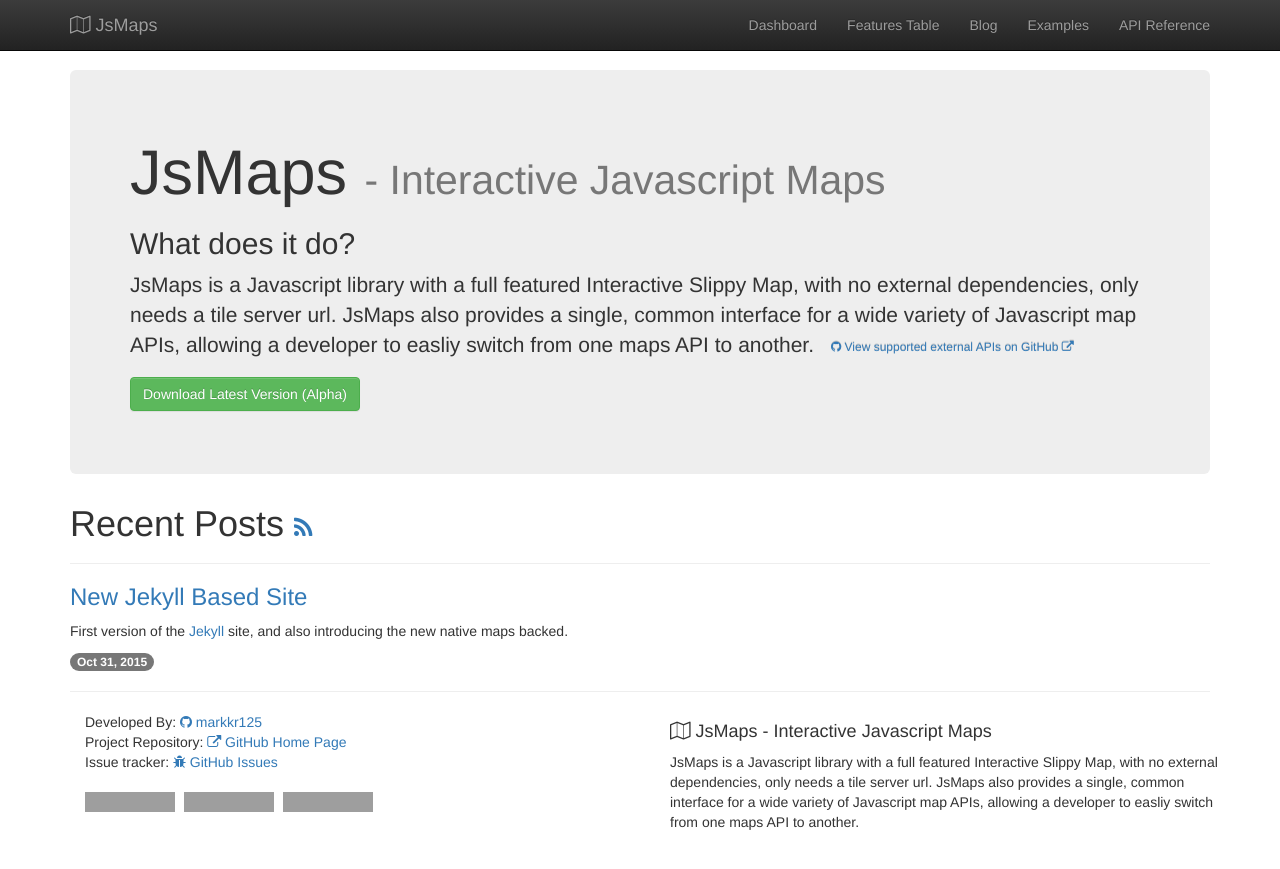
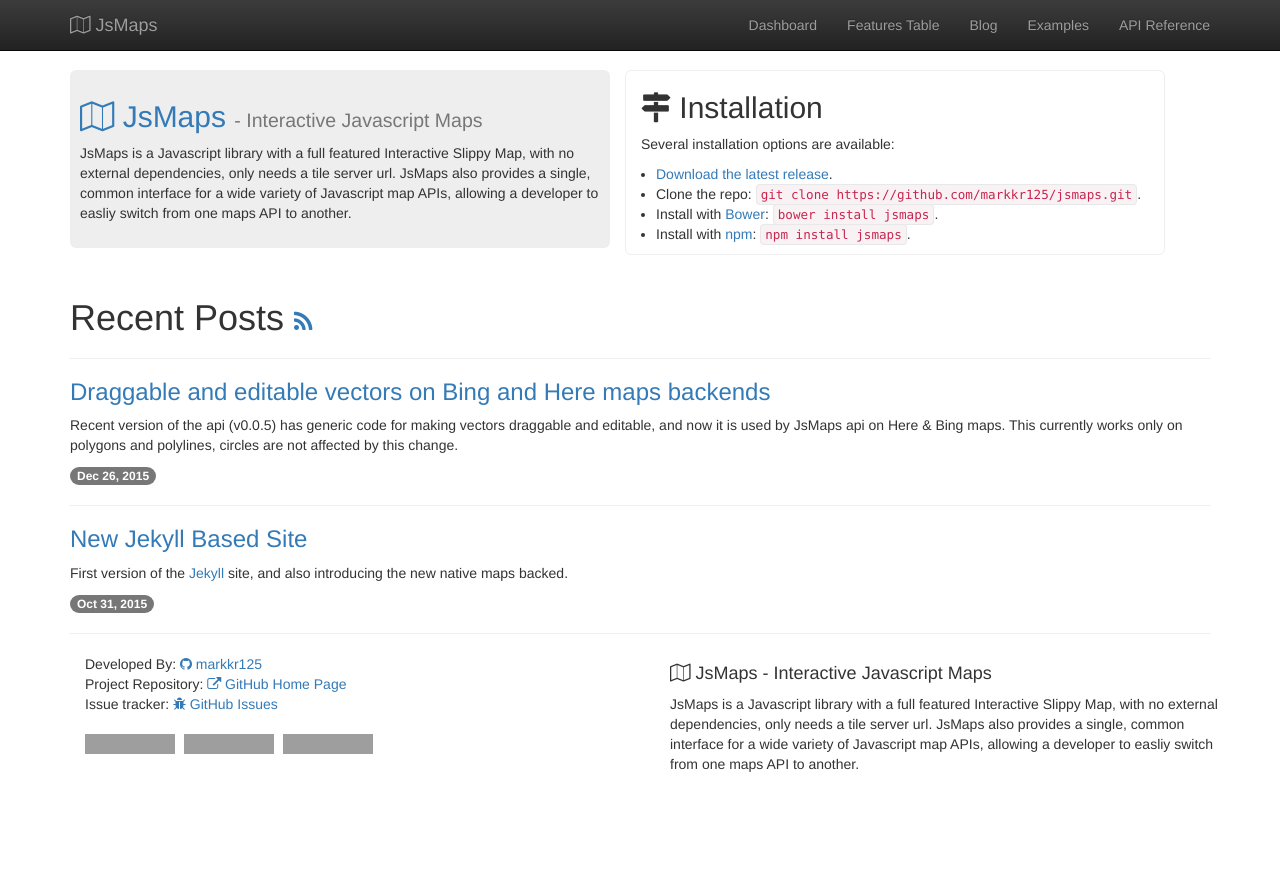
Before and after one commit to markkr125/jsmaps, a Jekyll site: the page built from index.html, in a window 1280 px wide. Shown: the top 869 px of the page. Built offline with Jekyll 4.4.1, drawn with Linux system fonts in a browser that asks for light colours; nearby versions of some CDN libraries; Markdown is read by kramdown in place of the engine named in the settings; grey boxes are pictures that could not be loaded.

Commit message:
update to version 0.0.5

```diff
--- a/_config.yml
+++ b/_config.yml
@@ -10,7 +10,7 @@
 permalink: /blog/:year/:month/:day/:title/
 paginate_path: "/blog/page:num"
 paginate: 10
-version: "v0.0.2"
+version: "v0.0.5"
 
 # Build settings
 markdown: redcarpet
--- /dev/null
+++ b/_posts/2015-12-26-bing-map-here-maps-vector-drag.markdown
@@ -0,0 +1,10 @@
+---
+layout: post
+title:  "Draggable and editable vectors on Bing and Here maps backends"
+date:   2015-12-26 02:49:36
+categories: bing here update
+---
+Recent version of the api (v0.0.5) has generic code for making vectors draggable and editable, and now it is used by JsMaps api on Here & Bing maps.
+This currently works only on polygons and polylines, circles are not affected by this change.
+
+Check out the <a href="{{ "/examples/" | prepend: site.baseurl }}" target="_blank">Examples</a> to see these new changes in action.
--- a/css/offcanvas.css
+++ b/css/offcanvas.css
@@ -318,6 +318,22 @@
     text-transform: capitalize;
 }
 
+.container .jumbotron.jumbotron-mini, .container-fluid .jumbotron.jumbotron-mini {
+    padding:10px;
+}
+
+.jumbotron.jumbotron-mini p{
+    font-size: 14px;
+}
+.installation {
+    padding-left: 15px;
+    border: 1px solid #eee;
+    border-radius: 6px;
+}
+.installation ul{
+    margin-left: 15px;
+}
+
 /*
  * Off Canvas
  * --------------------------------------------------
--- a/index.html
+++ b/index.html
@@ -2,13 +2,30 @@
 layout: default
 ---
 <div class="">
-    <div class="jumbotron">
-        <h1>JsMaps <small>- Interactive Javascript Maps</small></h1>
-        <h2>What does it do?</h2>
-        <p>{{ site.description }} <a class="btn btn-link btn-info btn-sm" href="https://github.com/{{ site.github_username }}" target="_blank"><i class="fa fa-github"></i> View supported external APIs on GitHub <i class="fa fa-external-link"></i></a></p>
-        <p>
-            <a class="btn btn-success" href="https://github.com/markkr125/jsmaps/archive/master.zip" role="button">Download Latest Version (Alpha)</a>
-        </p>
+    <div class="container-fluid">
+        <div class="row">
+            <div class="col-md-6 row">
+                <div class="jumbotron jumbotron-mini">
+                    <h2 class="text-primary"><i class="fa fa-map-o"></i> JsMaps
+                        <small>- Interactive Javascript Maps</small>
+                    </h2>
+                    <p>{{ site.description }}</p>
+                </div>
+            </div>
+            <div class="col-md-6">
+                <div class="installation">
+                    <h2><i class="fa fa-map-signs"></i> Installation</h2>
+
+                    <p>Several installation options are available:</p>
+                    <ul>
+                        <li><a href="https://github.com/markkr125/jsmaps/releases">Download the latest release</a>.</li>
+                        <li>Clone the repo: <code>git clone https://github.com/markkr125/jsmaps.git</code>.</li>
+                        <li>Install with <a href="http://bower.io">Bower</a>: <code>bower install jsmaps</code>.</li>
+                        <li>Install with <a href="https://www.npmjs.com">npm</a>: <code>npm install jsmaps</code>.</li>
+                    </ul>
+                </div>
+            </div>
+        </div>
     </div>
 
     <h1>Recent Posts <small><a href="{{ "/feed.xml" | prepend: site.baseurl }}" title="Subscribe Via RSS"><i class="fa fa-rss"></i></a></small></h1>
--- a/jsfiles/exampleLoader.js
+++ b/jsfiles/exampleLoader.js
@@ -38,6 +38,7 @@
         var files = {
             'native': ['<link type="text/css" rel="stylesheet" href="https://cdn.rawgit.com/markkr125/jsmaps/'+LIBRARY_VERSION+'/library/native/core.native.css" />',
                 '<script src="https://cdn.rawgit.com/markkr125/jsmaps/'+LIBRARY_VERSION+'/library/core.abstract.js" type="text/javascript"></script>',
+                '<script src="https://cdn.rawgit.com/markkr125/jsmaps/'+LIBRARY_VERSION+'/library/core.abstract-helper.js" type="text/javascript"></script>',
                 '<script src="https://cdn.rawgit.com/markkr125/jsmaps/'+LIBRARY_VERSION+'/library/core.js" type="text/javascript"></script>',
                 '<script src="https://cdn.rawgit.com/markkr125/jsmaps/'+LIBRARY_VERSION+'/library/native/core.native.js" type="text/javascript"></script>',
                 '<script src="https://cdn.rawgit.com/markkr125/jsmaps/'+LIBRARY_VERSION+'/library/native/core.native-ui.js" type="text/javascript"></script>',
@@ -49,6 +50,7 @@
             'google': [
                 '<script src="http://maps.google.com/maps/api/js?sensor=false" type="text/javascript"></script>',
                 '<script src="https://cdn.rawgit.com/markkr125/jsmaps/'+LIBRARY_VERSION+'/library/core.abstract.js" type="text/javascript"></script>',
+                '<script src="https://cdn.rawgit.com/markkr125/jsmaps/'+LIBRARY_VERSION+'/library/core.abstract-helper.js" type="text/javascript"></script>',
                 '<script src="https://cdn.rawgit.com/markkr125/jsmaps/'+LIBRARY_VERSION+'/library/core.js" type="text/javascript"></script>',
                 '<script src="https://cdn.rawgit.com/markkr125/jsmaps/'+LIBRARY_VERSION+'/library/google/core.google.js" type="text/javascript"></script>',
                 '<script src="https://cdn.rawgit.com/markkr125/jsmaps/'+LIBRARY_VERSION+'/library/google/core.google-geocoder.js" type="text/javascript"></script>',
@@ -57,6 +59,7 @@
             'yandex': [
                 '<script src="http://api-maps.yandex.ru/2.1/?lang=en_US" type="text/javascript"></script>',
                 '<script src="https://cdn.rawgit.com/markkr125/jsmaps/'+LIBRARY_VERSION+'/library/core.abstract.js" type="text/javascript"></script>',
+                '<script src="https://cdn.rawgit.com/markkr125/jsmaps/'+LIBRARY_VERSION+'/library/core.abstract-helper.js" type="text/javascript"></script>',
                 '<script src="https://cdn.rawgit.com/markkr125/jsmaps/'+LIBRARY_VERSION+'/library/core.js" type="text/javascript"></script>',
                 '<script src="https://cdn.rawgit.com/markkr125/jsmaps/'+LIBRARY_VERSION+'/library/yandex/core.yandex.js" type="text/javascript"></script>',
                 '<script src="https://cdn.rawgit.com/markkr125/jsmaps/'+LIBRARY_VERSION+'/library/yandex/core.yandex-geocoder.js" type="text/javascript"></script>',
@@ -64,6 +67,7 @@
             ],
             'bing': [
                 '<script type="text/javascript" src="http://ecn.dev.virtualearth.net/mapcontrol/mapcontrol.ashx?v=7.0"></script>',
+                '<script src="https://cdn.rawgit.com/markkr125/jsmaps/'+LIBRARY_VERSION+'/library/core.abstract-helper.js" type="text/javascript"></script>',
                 '<script src="https://cdn.rawgit.com/markkr125/jsmaps/'+LIBRARY_VERSION+'/library/core.abstract.js" type="text/javascript"></script>',
                 '<script src="https://cdn.rawgit.com/markkr125/jsmaps/'+LIBRARY_VERSION+'/library/core.js" type="text/javascript"></script>',
                 '<script src="https://cdn.rawgit.com/markkr125/jsmaps/'+LIBRARY_VERSION+'/library/bing/core.bing.js" type="text/javascript"></script>',
@@ -78,10 +82,12 @@
                 '<script type="text/javascript" charset="UTF-8" src="https://js.api.here.com/v3/3.0/mapsjs-mapevents.js"></script>',
                 '<script src="http://js.api.here.com/v3/3.0/mapsjs-pano.js" type="text/javascript" charset="utf-8"></script>',
                 '<script src="https://cdn.rawgit.com/markkr125/jsmaps/'+LIBRARY_VERSION+'/library/core.abstract.js" type="text/javascript"></script>',
+                '<script src="https://cdn.rawgit.com/markkr125/jsmaps/'+LIBRARY_VERSION+'/library/core.abstract-helper.js" type="text/javascript"></script>',
                 '<script src="https://cdn.rawgit.com/markkr125/jsmaps/'+LIBRARY_VERSION+'/library/core.js" type="text/javascript"></script>',
                 '<script src="https://cdn.rawgit.com/markkr125/jsmaps/'+LIBRARY_VERSION+'/library/here/core.here.js" type="text/javascript"></script>',
                 '<script src="https://cdn.rawgit.com/markkr125/jsmaps/'+LIBRARY_VERSION+'/library/here/core.here-geocoder.js" type="text/javascript"></script>',
-                '<script src="https://cdn.rawgit.com/markkr125/jsmaps/'+LIBRARY_VERSION+'/library/here/core.here-staticmap.js" type="text/javascript"></script>'
+                '<script src="https://cdn.rawgit.com/markkr125/jsmaps/'+LIBRARY_VERSION+'/library/here/core.here-staticmap.js" type="text/javascript"></script>',
+                '<script src="https://cdn.rawgit.com/markkr125/jsmaps/'+LIBRARY_VERSION+'/library/here/core.here-vector.js" type="text/javascript"></script>'
             ]
         };
 
```
Also changed, not shown: feature_table.html (+49 -4 lines).
